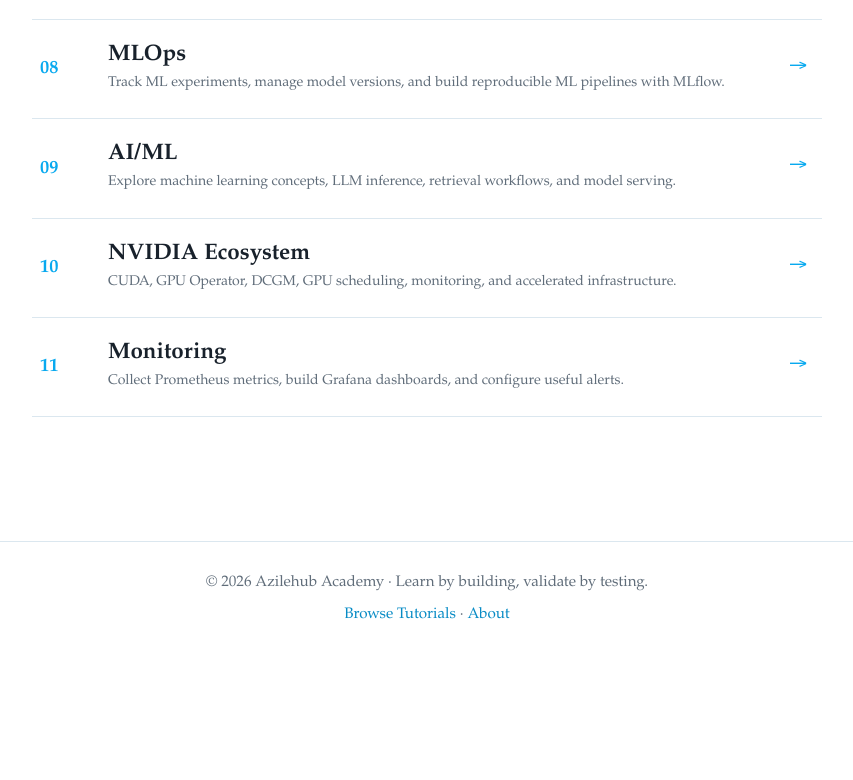
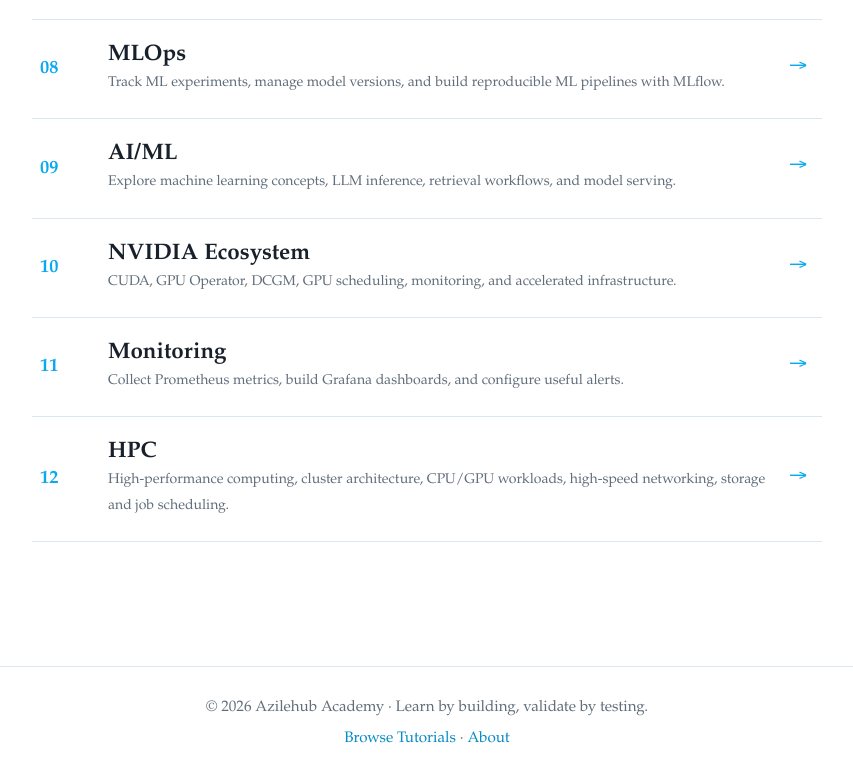
Before and after one commit to zainul1114/zainul1114.github.io, an Eleventy site: page src/feed.njk in a window 1280 px wide. Shown: the part 1094-1874 px from the top of the page, without its empty margins (213-1066 px from the left). Before the commit the page ends 1749 px from the top, so only its background shows below. Built offline with nearby package versions, Linux system fonts and the light colour scheme; Eleventy itself is replaced by a stand-in of ours; files that its build step writes are made by us from their sources.

Commit message:
Added HPC tutorials

```diff
--- a/src/feed.njk
+++ b/src/feed.njk
@@ -20,5 +20,6 @@ permalink: /feed/index.html
     <a href="/tutorials/ai-ml/"><span class="feed-number">09</span><span><strong>AI/ML</strong><small>Explore machine learning concepts, LLM inference, retrieval workflows, and model serving.</small></span><span class="feed-arrow">→</span></a>
     <a href="/tutorials/nvidia-ecosystem/"><span class="feed-number">10</span><span><strong>NVIDIA Ecosystem</strong><small>CUDA, GPU Operator, DCGM, GPU scheduling, monitoring, and accelerated infrastructure.</small></span><span class="feed-arrow">→</span></a>
     <a href="/tutorials/monitoring/"><span class="feed-number">11</span><span><strong>Monitoring</strong><small>Collect Prometheus metrics, build Grafana dashboards, and configure useful alerts.</small></span><span class="feed-arrow">→</span></a>
+    <a href="/tutorials/hpc/"><span class="feed-number">12</span><span><strong>HPC</strong><small>High-performance computing, cluster architecture, CPU/GPU workloads, high-speed networking, storage and job scheduling.</small></span><span class="feed-arrow">→</span></a>
   </div>
 </section>
```
